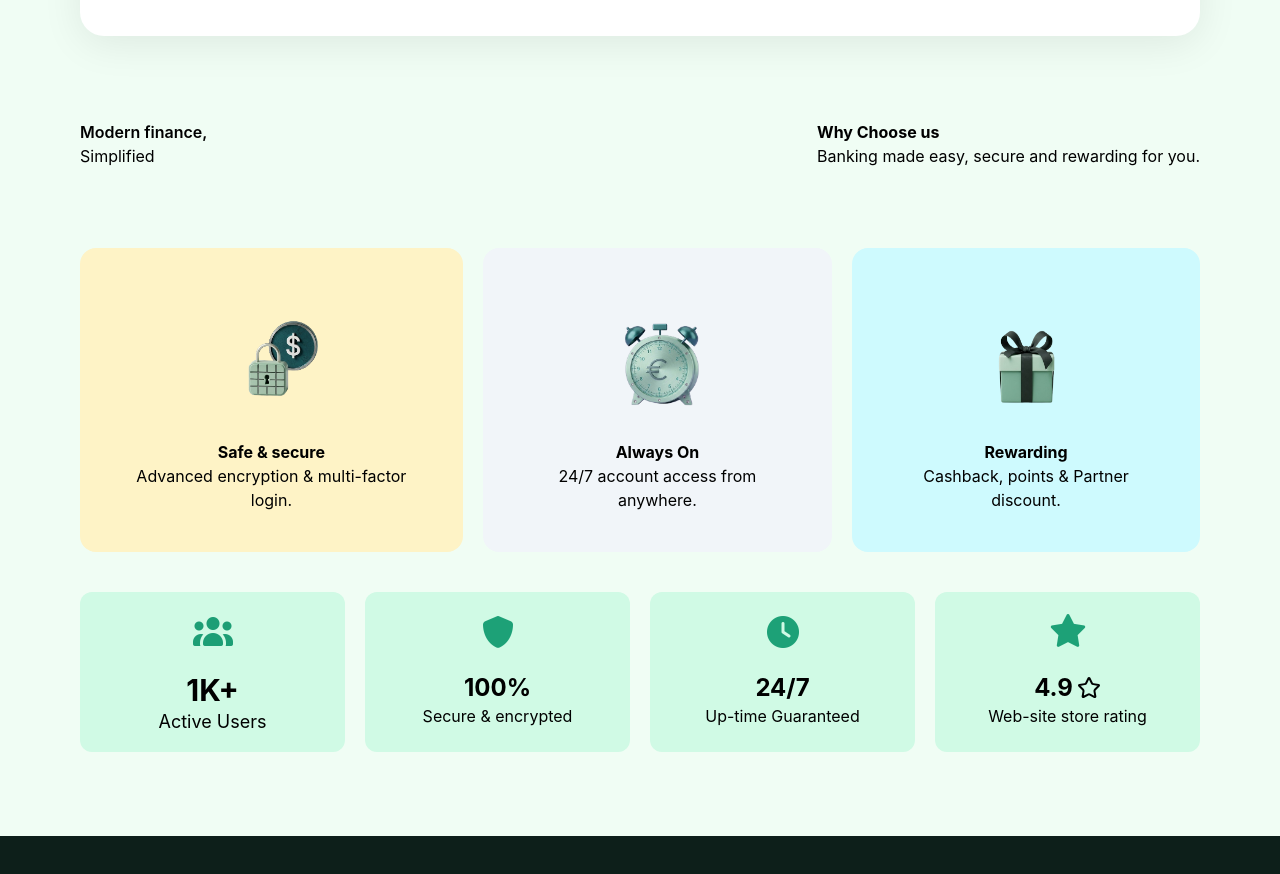
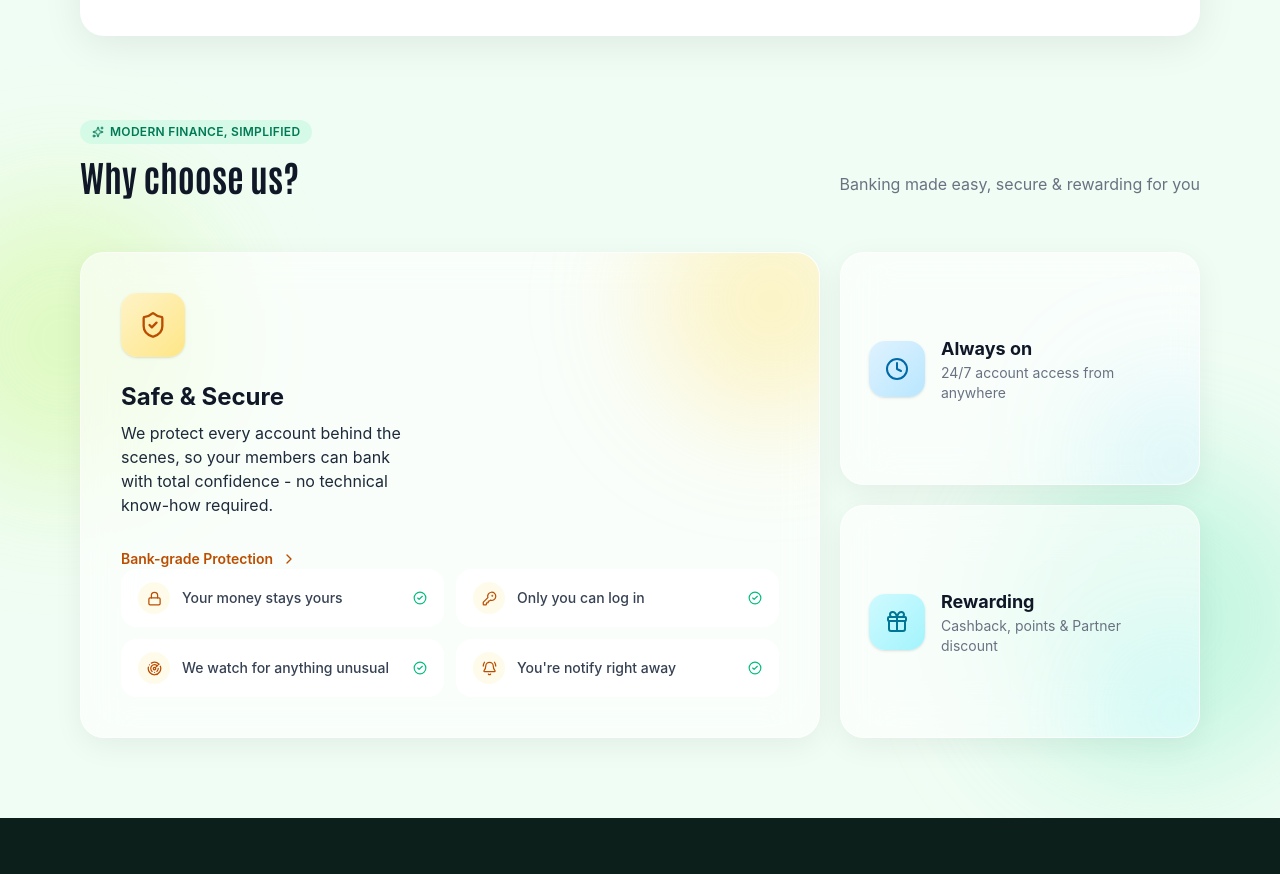
Before and after one commit to Senad-PM/Hela-COOP, a React (Vite) app in the folder client/: page / in a window 1280 px wide. Shown: the part 980-1854 px from the top of the page. Built offline with nearby package versions, Linux system fonts and the light colour scheme.

Commit message:
feat: Changing the home page content

```diff
--- a/client/pages/Home.jsx
+++ b/client/pages/Home.jsx
@@ -2,7 +2,7 @@ import React, { useEffect, useRef } from 'react'
 import { useGSAP } from '@gsap/react'
 import { SplitText, gsap }from 'gsap/all'
 import { ScrollTrigger } from "gsap/ScrollTrigger"
-import { Star, UserPlus, ChevronRight, AtSign, Landmark, MapPin, Stars, Users } from 'lucide-react'
+import { Star, UserPlus, ChevronRight, AtSign, Landmark, MapPin, Stars, Users, Sparkles, Clock, ShieldCheck, Lock, KeyRound, Radar, BellRing, CheckCircle2, Gift } from 'lucide-react'
 import { motion } from 'framer-motion'
 import CountUp from '../components/CountUp'
 
@@ -167,105 +167,108 @@ const Home = () => {
                 ))}
             </div>
         </section>
-        <section className='relative min-h-screen pt-1 bg-green-50'>
-            <div className='m-20 mb-0'>
-                <div className='flex justify-between'>
+        <section className='relative pt-1 pb-20 bg-green-50 overflow-hidden'>
+            <div className='absolute top-40 -left-20 w-72 h-72 bg-lime-300/30 rounded-full blur-3xl' />
+            <div className='absolute bottom-10 -right-10 w-80 h-80 bg-emerald-300/30 rounded-full blur-3xl' />
+
+            <div className='relative m-20 mb-0'>
+                <motion.div
+                    initial={{opacity: 0, y: 20}}
+                    whileInView={{opacity: 1, y: 0}}
+                    viewport={{once: true, margin: '-60px'}}
+                    transition={{duration: 0.5}}
+                    className='flex justify-between items-end'
+                >
                     <div className='block'>
-                        <h2 className='font-semibold'>Modern finance,</h2>
-                        <p>Simplified</p>
+                        <span className='inline-flex items-center gap-1.5 text-xs font-semibold uppercase tracking-wide text-emerald-700 bg-emerald-100/80 px-3 py-1 rounded-full mb-3'>
+                            <Sparkles size={12} /> Modern Finance, Simplified
+                        </span>
+                        <h2 className='font-bold text-4xl text-gray-900' style={{ fontFamily: '"Antonio", serif' }}>Why choose us?</h2>
                     </div>
-                    <div className='block'>
-                        <h1 className='font-bold'>Why Choose us</h1>
-                        <p>Banking made easy, secure and rewarding for you.</p>
+                    <div className='block text-right max-w-sm'>
+                        <p className='text-gray-500'>Banking made easy, secure & rewarding for you</p>
                     </div>
-                </div>
-                <div className='flex items-center justify-between mt-20 gap-5'>
-                    <div className='bg-amber-100 rounded-2xl hover:scale-105 transition-all duration-300'>
-                        <div className='p-10'>
-                            <div className='flex items-center justify-center'>
-                                <div>
-                                   <img src="/Images/Landing Page/1.png" alt="logo" className='w-37.5 h-33'/>
+                </motion.div>
+
+                <div className='grid grid-cols-1 md:grid-cols-3 md:grid-rows-2 gap-5 mt-14'>
+                    <motion.div
+                        initial={{opacity:0, y: 24}}
+                        whileInView={{opacity: 1, y: 0}}
+                        viewport={{once: true, margin: '-60px'}}
+                        transition={{duration: 0.5, delay: 0}}
+                        whileHover={{y: -6}}
+                        className='relative md:col-span-2 md:row-span-2 rounded-3xl bg-white/60 backdrop-blur-xl border border-white/60 shadow-[0_8px_30px_rgba(0,0,0,0.06)] hover:shadow-[0_16px_50px_rgba(0,0,0,0.1)] transition-shadow duration-300 p-10 flex flex-col overflow-hidden'
+                    >
+                        <div className='absolute -top-16 -right-16 w-56 h-56 bg-amber-300/30 rounded-full blur-3xl'></div>
+                        <div className='flex flex-col justify-between h-full lg:max-w-[45%]'>
+                            <div>
+                                <div className='w-16 h-16 rounded-2xl bg-gradient-to-br from-amber-100 to-amber-200 flex items-center justify-center shadow-sm'>
+                                    <ShieldCheck size={28} className='text-amber-700' />
                                 </div>
+                                <h1 className='font-bold text-2xl text-gray-900 mt-6'>Safe & Secure</h1>
+                                <p className='text-gray-800 mt-2'>We protect every account behind the scenes, so your members can bank with total confidence - no technical know-how required.</p>
                             </div>
-                            <div className='items-center justify-center text-center mt-5'>
-                                <h1 className='font-bold'>Safe & secure</h1>
-                                <p>Advanced encryption & multi-factor login.</p>
+                            <div className='flex items-center gap-2 text-sm font-semibold text-amber-700 mt-8'>
+                                Bank-grade Protection <ChevronRight size={16} />
                             </div>
                         </div>
-                    </div>
-                    <div className='bg-slate-100 rounded-2xl hover:scale-105 transition-all duration-300'>
-                        <div className='p-10'>
-                            <div className='flex items-center justify-center'>
-                                <div>
-                                   <img src="/Images/Landing Page/2..png" alt="logo" className='w-37.5 h-33 object-cover'/>
+
+                        <div className='grid grid-cols-1 sm:grid-cols-2 gap-3 flex-1'>
+                            {[
+                                { icon: Lock, label: 'Your money stays yours' },
+                                { icon: KeyRound, label: 'Only you can log in' },
+                                { icon: Radar, label: 'We watch for anything unusual' },
+                                { icon: BellRing, label: "You're notify right away" },
+                            ].map((item) => (
+                                <div key={item.label} className='flex items-center gap-3 bg-white/70 border border-white/70 rounded-2xl px-4 py-3'>
+                                    <div className='w-8 h-8 rounded-full bg-amber-50 flex items-center justify-center flex-shrink-0'>
+                                        <item.icon size={15} className='text-amber-700' />
+                                    </div>
+                                    <span className='text-sm font-medium text-gray-700'>{item.label}</span>
+                                    <CheckCircle2 size={14} className='text-emerald-500 ml-auto flex-shrink-0' />
                                 </div>
-                            </div>
-                            <div className='items-center justify-center text-center mt-5'>
-                                <h1 className='font-bold'>Always On</h1>
-                                <p>24/7 account access from anywhere.</p>
-                            </div>
+                            ))}
                         </div>
-                    </div>
-                    <div className='bg-cyan-100 rounded-2xl hover:scale-105 transition-all duration-300'>
-                        <div className='p-10'>
-                            <div className='flex items-center justify-center'>
-                                <div>
-                                   <img src="/Images/Landing Page/3.png" alt="logo" className='w-37.5 h-33'/>
-                                </div>
-                            </div>
-                            <div className='items-center justify-center text-center mt-5'>
-                                <h1 className='font-bold'>Rewarding</h1>
-                                <p>Cashback, points & Partner discount.</p>
-                            </div>
+                    </motion.div>
+
+                    <motion.div
+                        initial={{opacity: 0, y: 24}}
+                        whileInView={{opacity: 1, y: 0}}
+                        viewport={{once: true, margin: '-60px'}}
+                        transition={{duration: 0.5, delay: 0.12}}
+                        whileHover={{y: -6}}
+                        className='relative rounded-3xl bg-white/60 backdrop-blur-xl border border-white/60 shadow-[0_8px_30px_rgba(0,0,0,0.06)] hover:shadow-[0_16px_50px_rgba(0,0,0,0.1)] transition-shadow duration-300 p-7 flex items-center gap-4 overflow-hidden'
+                    >
+                        <div className='absolute -bottom-10 -right-10 w-32 h-32 bg-sky-300/30 rounded-full blur-3xl'></div>
+                        <div className='relative w-14 h-14 flex-shrink-0 rounded-2xl bg-gradient-to-br from-sky-100 to-sky-200 flex items-center justify-center shadow-sm'>
+                            <Clock size={24} className='text-sky-700' />
                         </div>
-                    </div>
+                        <div className='relative'>
+                            <h1 className='font-bold text-lg text-gray-900'>Always on</h1>
+                            <p className='text-gray-500 text-sm'>24/7 account access from anywhere</p>
+                        </div>
+                    </motion.div>
+
+                    <motion.div
+                        initial={{opacity: 0, y:24}}
+                        whileInView={{opacity: 1, y: 0}}
+                        viewport={{once: true, margin: '-60px'}}
+                        transition={{ duration: 0.5, delay: 0.24}}
+                        whileHover={{y: -6}}
+                        className='relative rounded-3xl bg-white/60 backdrop-blur-xl border border-white/60 shadow-[0_8px_30px_rgba(0,0,0,0.06)] hover:shadow-[0_16px_50px_rgba(0,0,0,0.1)] transition-shadow duration-300 p-7 flex items-center gap-4 overflow-hidden'
+                    >
+                        <div className='absolute -bottom-10 -right-10 w-32 h-32 bg-cyan-300/30 rounded-full blur-3xl'></div>
+                        <div className='relative w-14 h-14 flex-shrink-0 rounded-2xl bg-gradient-to-br from-cyan-100 to-cyan-200 flex items-center justify-center shadow-sm'>
+                            <Gift size={24} className='text-cyan-700' />
+                        </div>
+                        <div className='relative'>
+                            <h1 className='font-bold text-lg text-gray-900'>Rewarding</h1>
+                            <p className='text-gray-500 text-sm'>Cashback, points & Partner discount</p>
+                        </div>
+                    </motion.div>
+
                 </div>
-                <div className='flex items-center justify-between mt-10 gap-5'>
-                    <div className='bg-emerald-100 rounded-xl w-full h-40'>
-                        <div className='flex items-center justify-center w-full h-20'>
-                            <div>
-                                <img src="/Images/Landing Page/4.png" alt="" className='w-10 h-10'/>
-                            </div>
-                        </div>
-                        <div className='items-center justify-center text-center'>
-                            <h1 className='text-3xl font-bold'>1K+</h1>
-                            <p className='text-lg'>Active Users</p>
-                        </div>
-                    </div>
-                    <div className='bg-emerald-100 rounded-xl w-full h-40'>
-                        <div className='flex items-center justify-center w-full h-20'>
-                            <div>
-                                <img src="/Images/Landing Page/5.png" alt=""  className='w-10 h-10'/>
-                            </div>
-                        </div>
-                        <div className='items-center justify-center text-center'>
-                            <h1 className='text-2xl font-bold'>100%</h1>
-                            <p>Secure & encrypted</p>
-                        </div>
-                    </div>
-                    <div className='bg-emerald-100 rounded-xl w-full h-40'>
-                        <div className='flex items-center justify-center w-full h-20'>
-                            <div>
-                                <img src="/Images/Landing Page/6.png" alt="" className='w-10 h-10'/>
-                            </div>
-                        </div>
-                        <div className='items-center justify-center text-center'>
-                            <h1 className='text-2xl font-bold'>24/7</h1>
-                            <p>Up-time Guaranteed</p>
-                        </div>
-                    </div>
-                    <div className='bg-emerald-100 rounded-xl w-full h-40'>
-                        <div className='flex items-center justify-center w-full h-20'>
-                            <div>
-                                <img src="/Images/Landing Page/7.png" alt="" className='w-10 h-10'/>
-                            </div>
-                        </div>
-                        <div className='items-center justify-center text-center'>
-                            <h1 className='text-2xl font-bold flex items-center justify-center text-center gap-1'>4.9 <Star /></h1>
-                            <p>Web-site store rating</p>
-                        </div>
-                    </div>
-                </div>
+
             </div>
         </section>
         <section className='splitContent relative min-h-screen flex items-center justify-center bg-[#0d1f1a]'>
```
Also changed, not shown: client/src/index.css (+16 -0 lines), client/staffDashboard/sections/ OverviewSection.jsx (+19 -2 lines), client/staffDashboard/sections/AccountsSection.jsx (+7 -4 lines), client/staffDashboard/sections/LoansSection.jsx (+7 -4 lines), client/staffDashboard/sections/TransactionsSection.jsx (+7 -4 lines).
